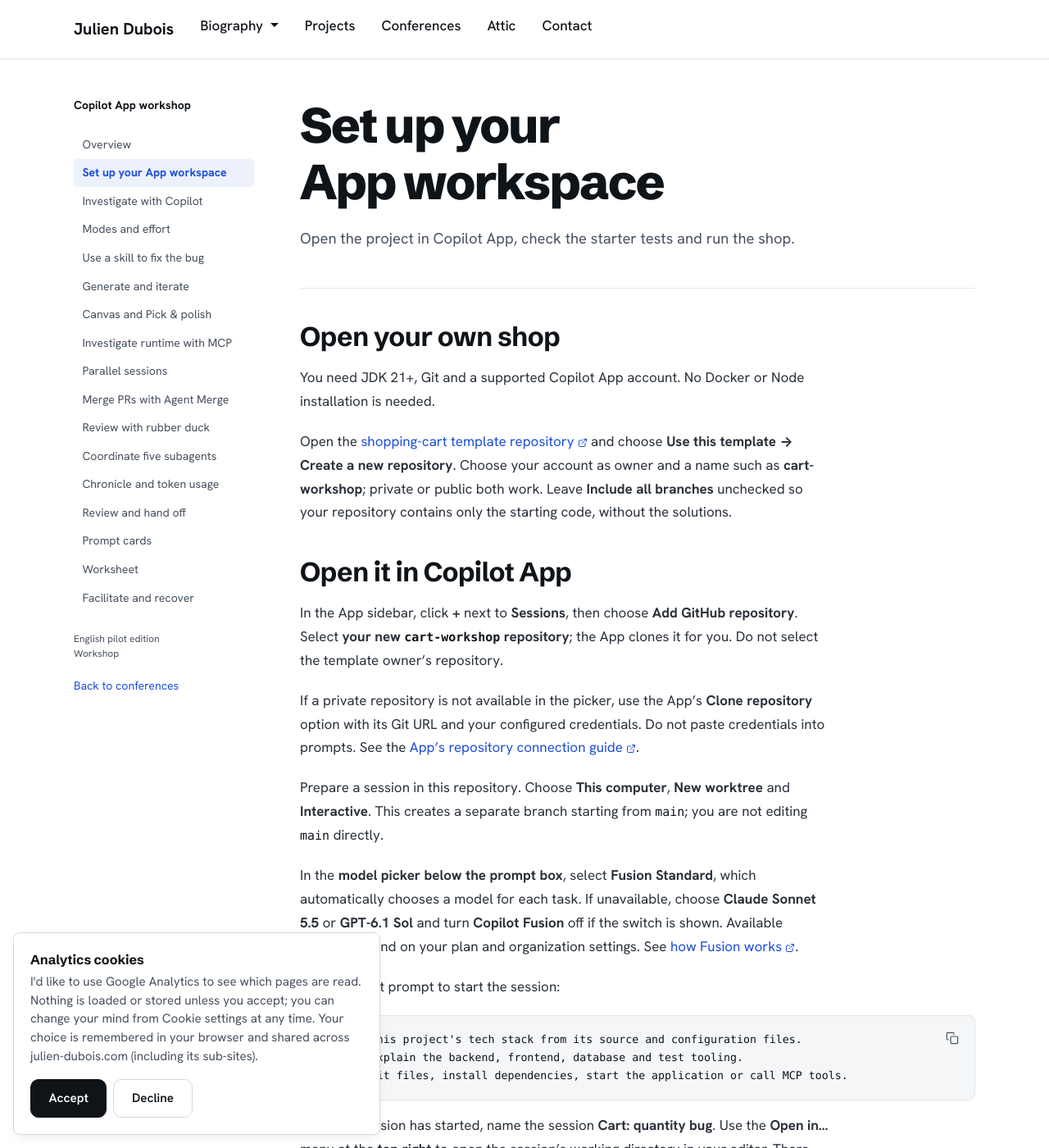
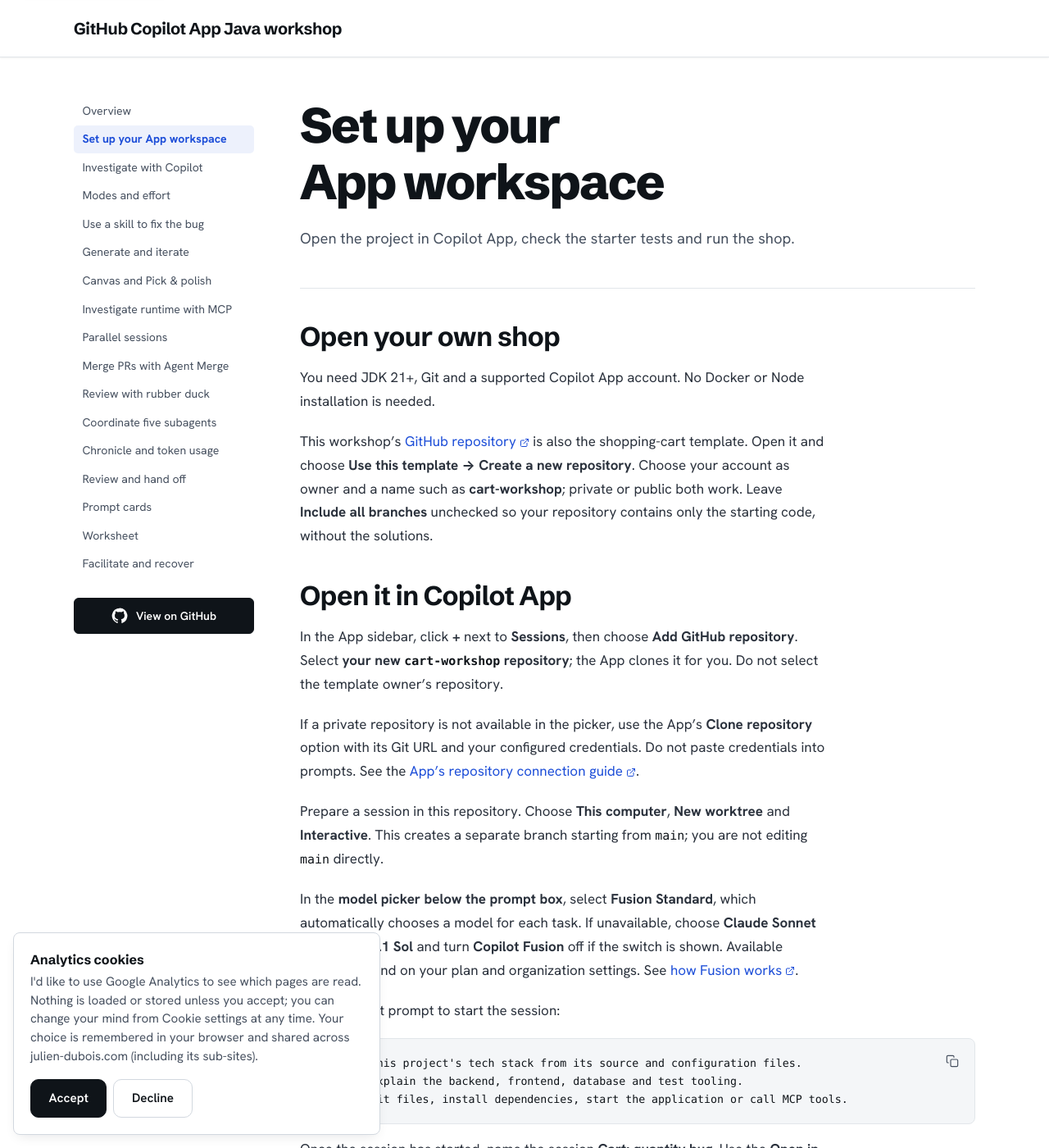
Before and after one commit to jdubois/copilot-shopping-cart-workshop, a Jekyll site: the page built from workshop/setup.md, in a window 1280 px wide and 1400 px high. Shown: the whole window at 82% size. Built offline with Jekyll 4.4.1, drawn with Linux system fonts in a browser that asks for light colours.

Commit message:
Simplify workshop header and chapter navigation
Clarify that the workshop repository is also the shopping-cart template and cover the new navigation in browser checks.

Co-authored-by: Copilot App <223556219+Copilot@users.noreply.github.com>

```diff
--- a/workshop/_includes/copilot-workshop-nav.html
+++ b/workshop/_includes/copilot-workshop-nav.html
@@ -1,11 +1,14 @@
 <nav class="workshop-nav" aria-label="Workshop chapters">
-    <a class="workshop-home" href="{{ '/' | relative_url }}">Copilot App workshop</a>
     <ol>
         {% for chapter in site.data.copilot_workshop %}
         {% assign chapter_url = '/' | append: chapter.slug %}
         <li><a href="{{ chapter_url | relative_url }}"{% if page.url == chapter_url %} aria-current="page"{% endif %}>{{ chapter.title }}</a></li>
         {% endfor %}
     </ol>
-    <p>English pilot edition<br>Workshop</p>
-    <a href="https://www.julien-dubois.com/conferences">Back to conferences</a>
+    <a class="btn workshop-repo" href="https://github.com/jdubois/github-copilot-app-java-workshop">
+        <svg width="20" height="20" viewBox="0 0 24 24" fill="currentColor" aria-hidden="true" focusable="false">
+            <path d="M12 .75a11.25 11.25 0 0 0-3.558 21.923c.563.104.768-.244.768-.543 0-.267-.01-.975-.015-1.913-3.13.68-3.791-1.508-3.791-1.508-.512-1.3-1.25-1.646-1.25-1.646-1.022-.7.078-.686.078-.686 1.13.08 1.725 1.16 1.725 1.16 1.005 1.722 2.637 1.225 3.28.937.102-.728.393-1.225.715-1.507-2.498-.284-5.124-1.249-5.124-5.562 0-1.23.44-2.233 1.16-3.02-.117-.285-.503-1.43.11-2.98 0 0 .945-.302 3.094 1.154a10.79 10.79 0 0 1 5.63 0c2.148-1.456 3.09-1.154 3.09-1.154.615 1.55.23 2.695.113 2.98.722.787 1.158 1.79 1.158 3.02 0 4.324-2.63 5.275-5.136 5.553.404.35.764 1.04.764 2.096 0 1.513-.014 2.733-.014 3.105 0 .302.202.652.774.542A11.252 11.252 0 0 0 12 .75Z"/>
+        </svg>
+        View on GitHub
+    </a>
 </nav>
--- a/workshop/_layouts/default.html
+++ b/workshop/_layouts/default.html
@@ -42,40 +42,9 @@
     </head>
     <body>
         <a class="skip-link" href="#main">Skip to main content</a>
-        <!-- Bootstrap 5 Navbar -->
-        <nav class="navbar navbar-expand-lg navbar-light bg-white fixed-top">
+        <nav class="navbar workshop-site-header fixed-top" aria-label="Workshop">
             <div class="container">
-                <a class="navbar-brand" href="https://www.julien-dubois.com/">Julien Dubois</a>
-                <button class="navbar-toggler" type="button" data-bs-toggle="collapse" data-bs-target="#navbarNav" aria-controls="navbarNav" aria-expanded="false" aria-label="Toggle navigation">
-                    <span class="navbar-toggler-icon"></span>
-                </button>
-                <div class="collapse navbar-collapse" id="navbarNav">
-                    <ul class="navbar-nav">
-                        <li class="nav-item dropdown">
-                            <a class="nav-link dropdown-toggle" href="#" role="button" data-bs-toggle="dropdown" aria-expanded="false">
-                                Biography
-                            </a>
-                            <ul class="dropdown-menu">
-                                <li><a class="dropdown-item" href="https://www.julien-dubois.com/bio">Biography (English)</a></li>
-                                <li><a class="dropdown-item" href="https://www.julien-dubois.com/bio-fr">Biography (French)</a></li>
-                                <li><a class="dropdown-item" href="https://www.linkedin.com/in/juliendubois/" target="_blank">LinkedIn</a></li>
-                                <li><a class="dropdown-item" href="https://www.julien-dubois.com/photos">Photos</a></li>
-                            </ul>
-                        </li>
-                        <li class="nav-item">
-                            <a class="nav-link" href="https://www.julien-dubois.com/projects">Projects</a>
-                        </li>
-                        <li class="nav-item">
-                            <a class="nav-link" href="https://www.julien-dubois.com/conferences">Conferences</a>
-                        </li>
-                        <li class="nav-item">
-                            <a class="nav-link" href="https://www.julien-dubois.com/attic">Attic</a>
-                        </li>
-                        <li class="nav-item">
-                            <a class="nav-link" href="https://www.julien-dubois.com/contact">Contact</a>
-                        </li>
-                    </ul>
-                </div>
+                <a class="navbar-brand" href="{{ '/' | relative_url }}">GitHub Copilot App Java workshop</a>
             </div>
         </nav>
 
--- a/workshop/css/main.css
+++ b/workshop/css/main.css
@@ -4,12 +4,18 @@
 .workshop-layout aside { min-width: 0; }
 .workshop-mobile-nav { display: none; }
 .workshop-nav { position: sticky; top: 100px; font-size: .88rem; line-height: 1.5; }
-.workshop-nav .workshop-home { display: block; font-weight: 700; color: var(--ink); margin-bottom: 1.25rem; }
 .workshop-nav ol { list-style: none; padding: 0; margin: 0 0 1.5rem; }
 .workshop-nav li { margin: 0; }
 .workshop-nav li a { display: block; padding: .42rem .65rem; border-radius: 5px; color: var(--text-secondary); }
 .workshop-nav a[aria-current="page"] { color: var(--primary-color); background-color: var(--primary-tint); font-weight: 650; }
-.workshop-nav p { font-size: .75rem; color: var(--text-secondary); }
+.workshop-nav .workshop-repo { display: inline-flex; align-items: center; justify-content: center; gap: .625rem; width: 100%; min-height: 44px; padding: .65rem .85rem; border: 1px solid var(--ink); border-radius: 6px; background: var(--ink); color: var(--bg-white); font-size: .875rem; font-weight: 600; line-height: 1.4; transition: background-color .15s ease, border-color .15s ease; }
+.workshop-nav .workshop-repo:hover { background: var(--primary-dark); border-color: var(--primary-dark); color: var(--bg-white); }
+.workshop-nav .workshop-repo:active { background: var(--primary-color); border-color: var(--primary-color); }
+.workshop-nav .workshop-repo svg { flex-shrink: 0; }
+.workshop-nav .workshop-repo:focus-visible, .workshop-site-header .navbar-brand:focus-visible { outline: 2px solid var(--primary-color); outline-offset: 4px; }
+.workshop-site-header { min-height: 70px; box-shadow: none; }
+.workshop-site-header .navbar-brand { margin: 0; padding: .5rem 0; font-family: var(--font-display); font-size: clamp(1rem, .8rem + 1vw, 1.25rem); letter-spacing: -.02em; white-space: normal; }
+.workshop-site-header .navbar-brand:hover { transform: none; }
 .workshop-content { min-width: 0; max-width: 860px; }
 .workshop-heading { padding-bottom: 1.5rem; border-bottom: 1px solid var(--border-color); margin-bottom: 2rem; }
 .workshop-heading h1 { margin-top: 0; max-width: 20ch; }
@@ -62,9 +68,7 @@
     .workshop-mobile-nav[open] > summary { margin-bottom: .75rem; }
     .workshop-nav { position: static; border-bottom: 1px solid var(--border-color); padding-bottom: 1rem; }
     .workshop-nav ol { display: flex; flex-wrap: wrap; gap: .15rem; margin-bottom: .75rem; }
-    .workshop-nav .workshop-home { margin-bottom: .6rem; }
     .workshop-nav li a { padding: .75rem .55rem; }
-    .workshop-nav p { display: none; }
     .workshop-routes li { flex-direction: column; gap: .35rem; }
     .workshop-content .code-copy-block pre { padding-left: 1rem; }
 }
--- a/workshop/setup.md
+++ b/workshop/setup.md
@@ -13,9 +13,10 @@ next_title: Investigate with Copilot
 You need JDK 21+, Git and a supported Copilot App account. No Docker or Node
 installation is needed.
 
-Open the
-<a href="https://github.com/jdubois/github-copilot-app-java-workshop" target="_blank">shopping-cart template repository</a>
-and choose **Use this template → Create a new repository**. Choose your account
+This workshop's
+<a href="https://github.com/jdubois/github-copilot-app-java-workshop" target="_blank">GitHub repository</a>
+is also the shopping-cart template. Open it and choose
+**Use this template → Create a new repository**. Choose your account
 as owner and a name such as **cart-workshop**; private or public both work.
 Leave **Include all branches** unchecked so your repository contains only the
 starting code, without the solutions.
```
Also changed, not shown: workshop/docs/publishing.md (+8 -5 lines), workshop/tools/copilot-workshop/test-site.mjs (+25 -4 lines), 1 other file.
